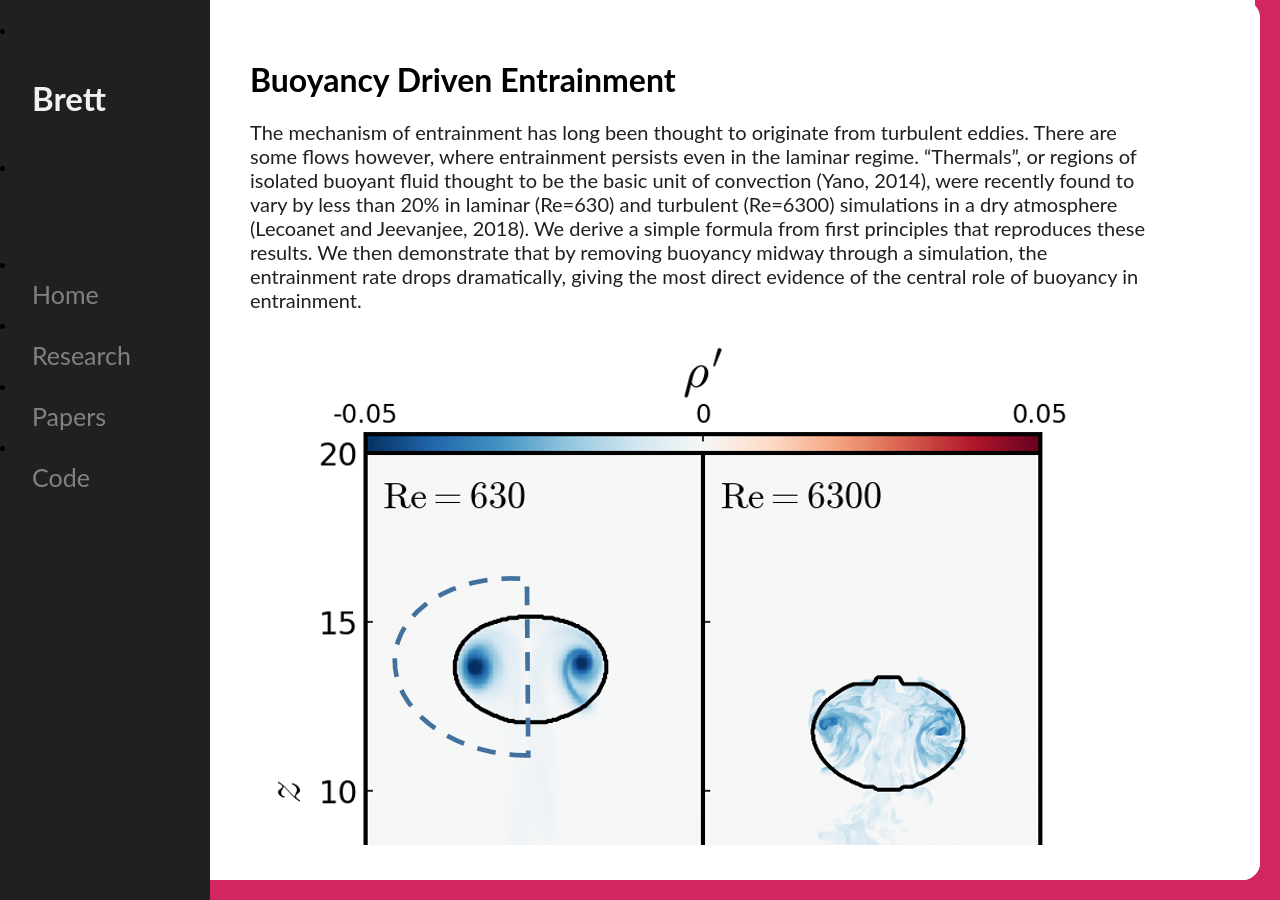
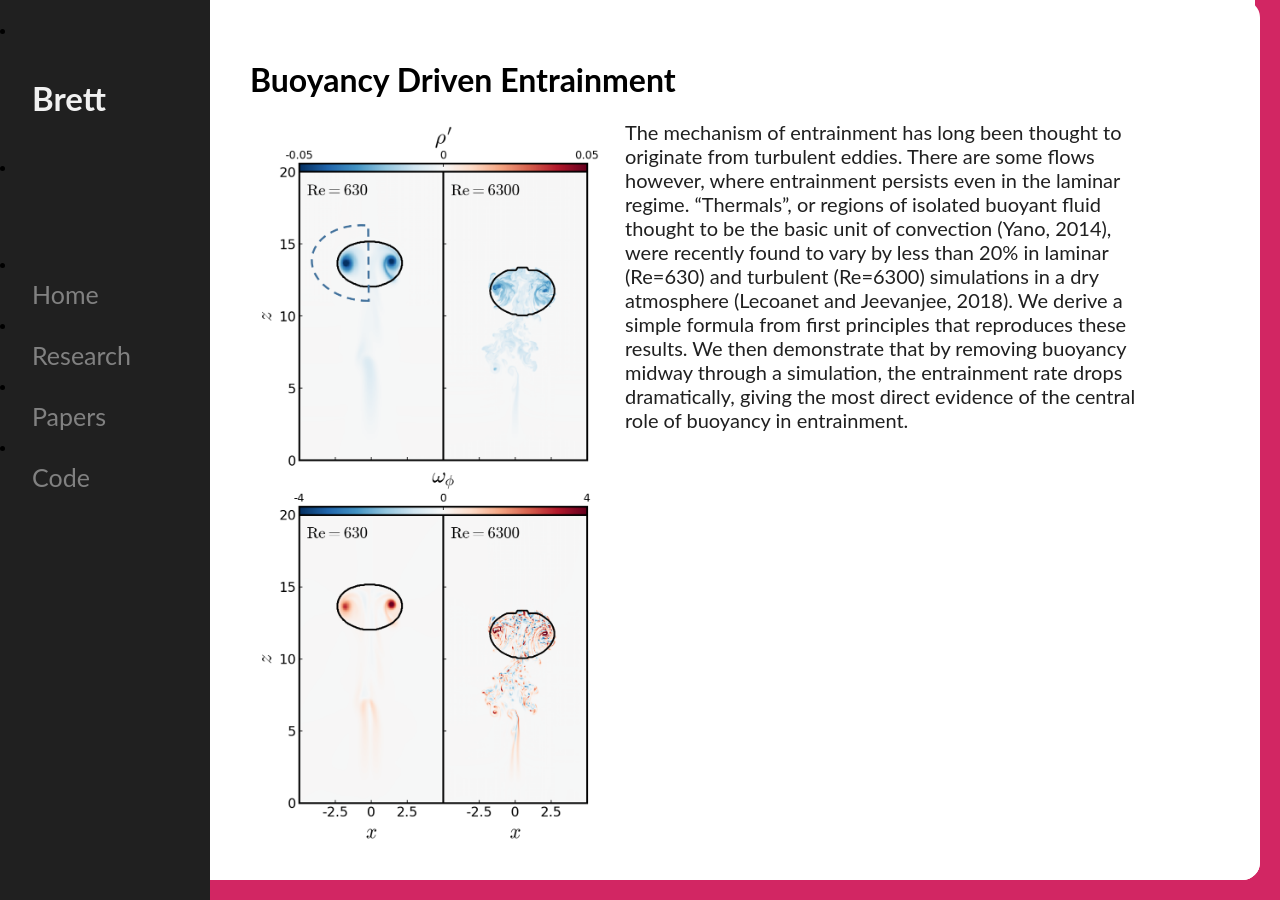
Before and after one commit to mckimb/mckimb.github.io, a Jekyll site: the page built from research/index.html, in a window 1280 px wide and 900 px high. Built offline with Jekyll 4.4.1, drawn with Linux system fonts in a browser that asks for light colours.

Commit message:
Update index.html

```diff
--- a/research/index.html
+++ b/research/index.html
@@ -4,7 +4,8 @@ title: research
 ---
 <div class="blurb">
 	<h1>Buoyancy Driven Entrainment</h1>
+	<img src="/research/rho_vort_cross_section.png" alt="Density and Vorticity of Thermal" class="wrap" style="width:355px;height:728px;">
 	<p>The mechanism of entrainment has long been thought to originate from turbulent eddies. There are some flows however, where entrainment persists even in the laminar regime. “Thermals”, or regions of isolated buoyant fluid thought to be the basic unit of convection (Yano, 2014), were recently found to vary by less than 20% in laminar (Re=630) and turbulent (Re=6300) simulations in a dry atmosphere (Lecoanet and Jeevanjee, 2018). We derive a simple formula from first principles that reproduces these results. We then demonstrate that by removing buoyancy midway through a simulation, the entrainment rate drops dramatically, giving the most direct evidence of the central role of buoyancy in entrainment.</p>
-	<img src="/research/rho_vort_cross_section.png" alt="Density and Vorticity of Thermal">
+<!-- 	<img src="/research/rho_vort_cross_section.png" alt="Density and Vorticity of Thermal"> -->
 
 </div><!-- /.blurb -->
```
